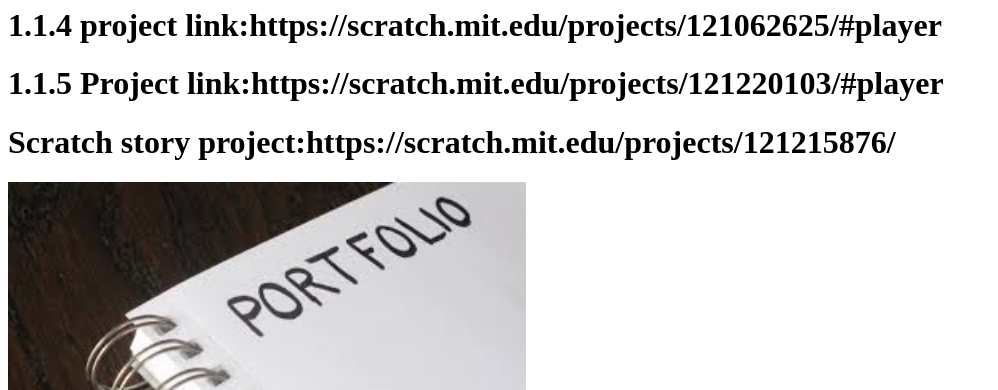
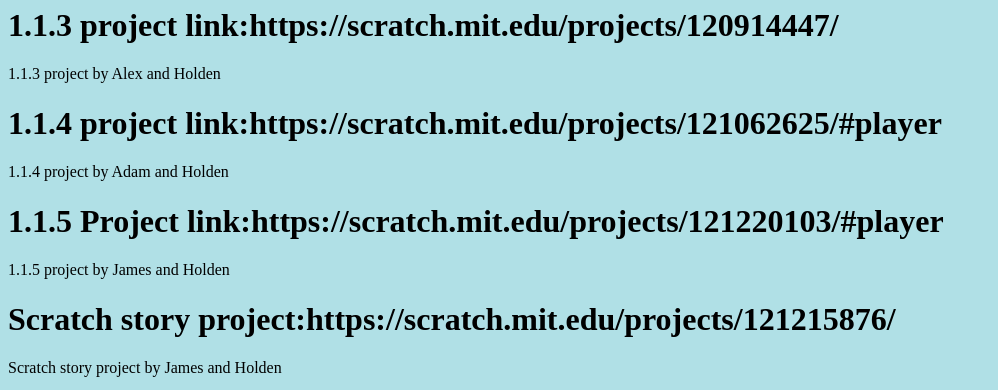
Before and after one commit to hhalladay/hhalladay.github.io, a plain HTML site: page portfolio.html in a window 1280 px wide. Shown: the part 99-489 px from the top of the page, without its empty margins (0-998 px from the left). Drawn offline with Linux system fonts and the light colour scheme.

Commit message:
first commit

```diff
--- a/portfolio.html
+++ b/portfolio.html
@@ -4,13 +4,18 @@
 	   <meta charset="utf-8">
 	   <title>Portfolio</title>
 	 </head>
-	 <body>
+	 <body style="background-color:powderblue;">
    <a href="index.html">Home</a>
    <a href="portfolio.html">Portfolio</a>
    <h1>This is my Portfolio Page!</h1>
+   <h1>1.1.3 project link:https://scratch.mit.edu/projects/120914447/</h1>
+   <p>1.1.3 project by Alex and Holden</p>
    <h1>1.1.4 project link:https://scratch.mit.edu/projects/121062625/#player</h1>
+   <p>1.1.4 project by Adam and Holden</p>
    <h1>1.1.5 Project link:https://scratch.mit.edu/projects/121220103/#player</h1>
+   <p>1.1.5 project by James and Holden</p>
    <h1>Scratch story project:https://scratch.mit.edu/projects/121215876/</h1>
+   <p>Scratch story project by James and Holden</p>
    <img src="images/portfolio.jpg" height="250">
    <br>
    <a target="_blank" href="https://scratch.mit.edu">
```
